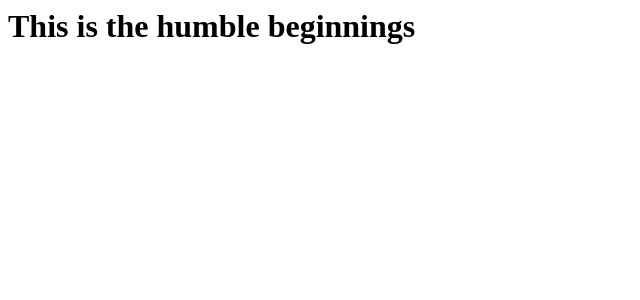
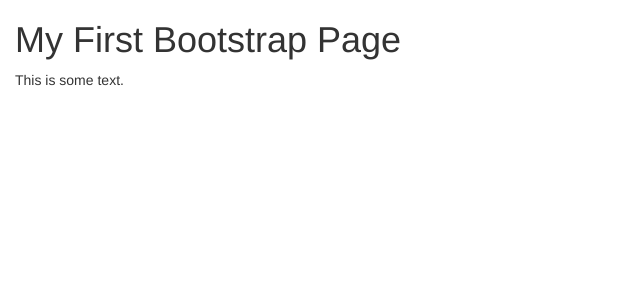
Before and after one commit to ChrisCHumphreys/personal-portfolio, a Django app: page / in a window 1280 px wide. Shown: the top 300 px of the page, without its empty margins (0-640 px from the left). Run offline with Django 3.2, Linux system fonts and the light colour scheme; some libraries are stand-ins or nearby versions.

Commit message:
added bootstrap

```diff
--- a/mysite/index/templates/index/home.html
+++ b/mysite/index/templates/index/home.html
@@ -1 +1,19 @@
-<h1>This is the humble beginnings</h1>
+<!DOCTYPE html>
+<html lang="en">
+<head>
+  <title>Bootstrap Example</title>
+  <meta charset="utf-8">
+  <meta name="viewport" content="width=device-width, initial-scale=1">
+  <link rel="stylesheet" href="https://maxcdn.bootstrapcdn.com/bootstrap/3.3.7/css/bootstrap.min.css">
+  <script src="https://ajax.googleapis.com/ajax/libs/jquery/3.2.0/jquery.min.js"></script>
+  <script src="https://maxcdn.bootstrapcdn.com/bootstrap/3.3.7/js/bootstrap.min.js"></script>
+</head>
+<body>
+
+<div class="container-fluid">
+  <h1>My First Bootstrap Page</h1>
+  <p>This is some text.</p>
+</div>
+
+</body>
+</html>
```
